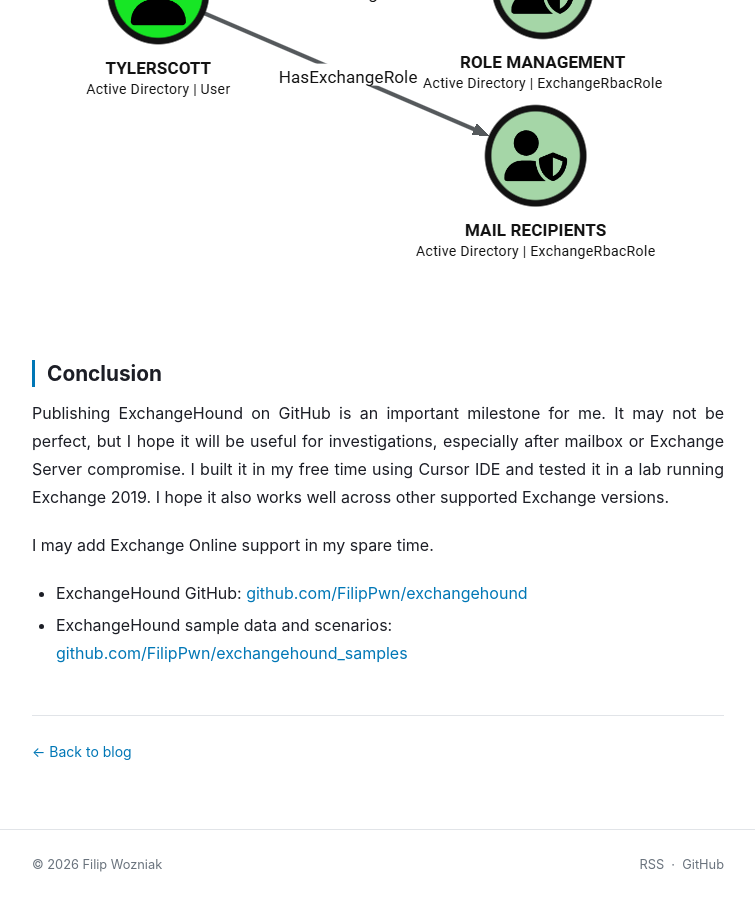
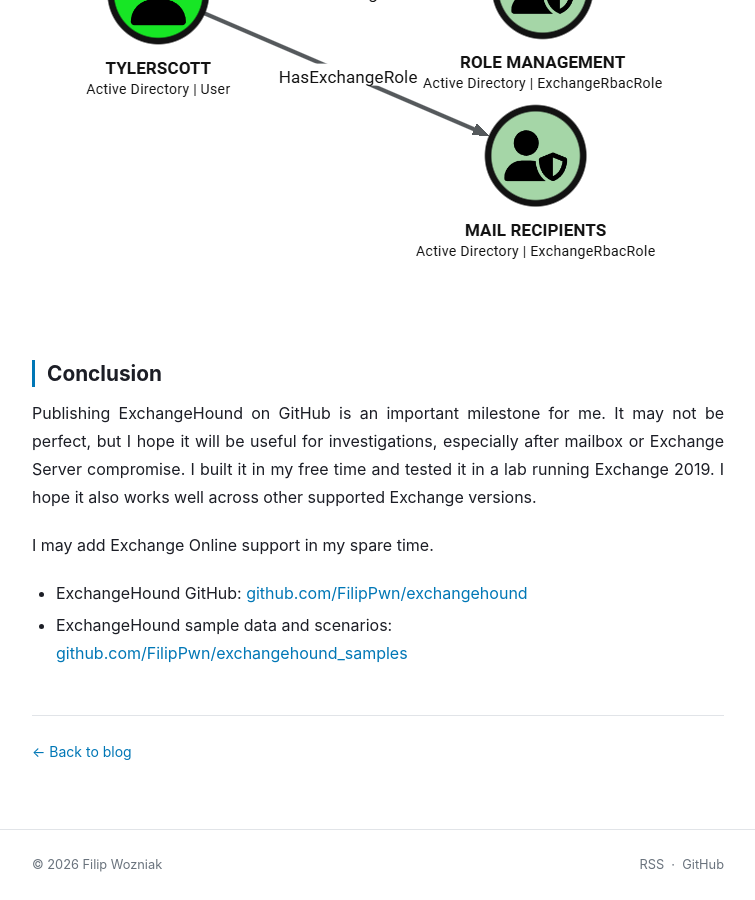
Before and after one commit to FilipPwn/filippwn.github.io, a Jekyll site: the page built from _posts/2026-04-17-exchangehound-bloodhound-opengraph.md, in a window 1280 px wide and 900 px high, scrolled down 9731 px. Shown: the whole window, without its empty margins (262-1017 px from the left). Built offline with Jekyll 4.4.1, drawn with Linux system fonts in a browser that asks for light colours.

Commit message:
Update 2026-04-17-exchangehound-bloodhound-opengraph.md
ExchangeHound release

```diff
--- a/_posts/2026-04-17-exchangehound-bloodhound-opengraph.md
+++ b/_posts/2026-04-17-exchangehound-bloodhound-opengraph.md
@@ -201,7 +201,7 @@ RETURN p
 
 ## Conclusion
 
-Publishing ExchangeHound on GitHub is an important milestone for me. It may not be perfect, but I hope it will be useful for investigations, especially after mailbox or Exchange Server compromise. I built it in my free time using Cursor IDE and tested it in a lab running Exchange 2019. I hope it also works well across other supported Exchange versions.
+Publishing ExchangeHound on GitHub is an important milestone for me. It may not be perfect, but I hope it will be useful for investigations, especially after mailbox or Exchange Server compromise. I built it in my free time and tested it in a lab running Exchange 2019. I hope it also works well across other supported Exchange versions.
 
 I may add Exchange Online support in my spare time.
 
```
